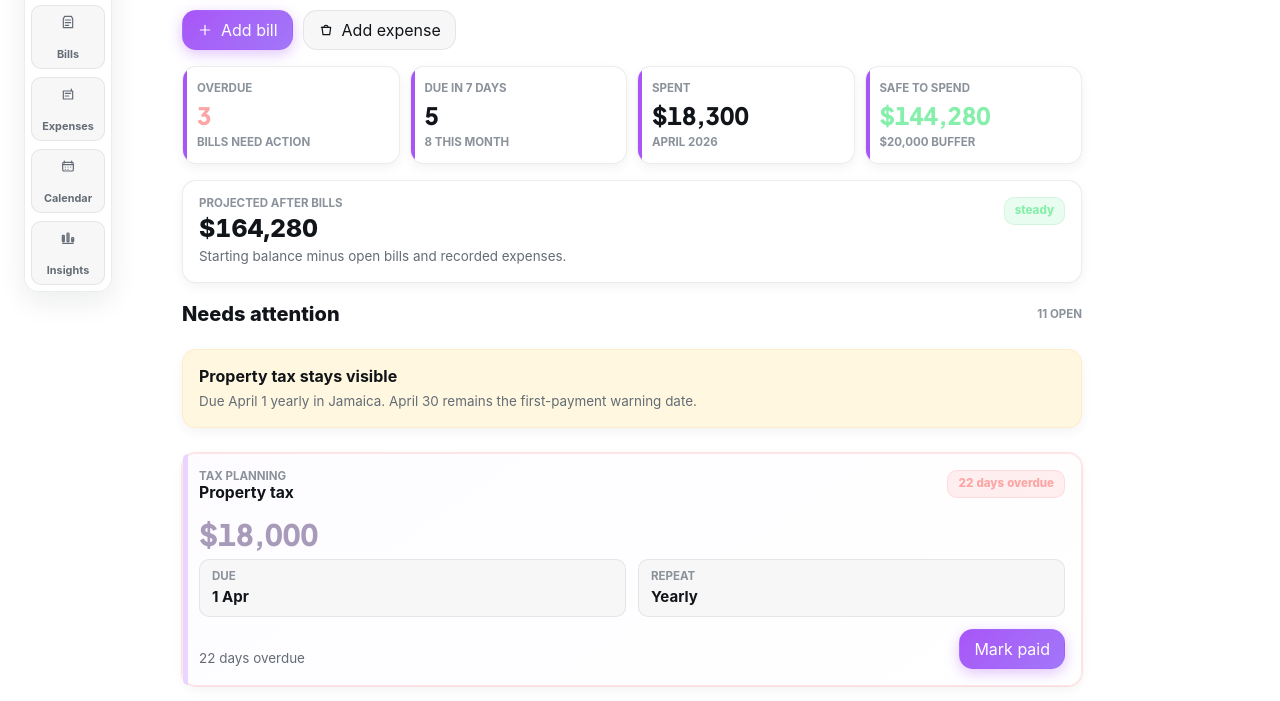
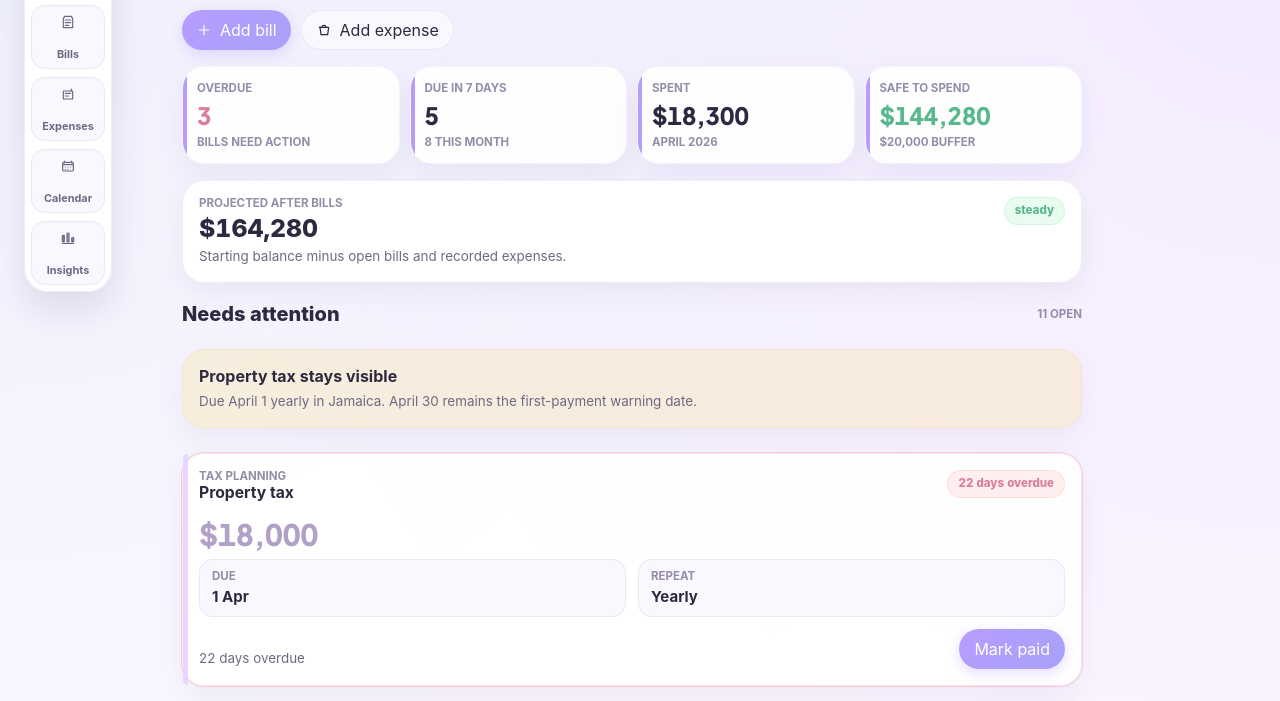
Before and after one commit to ripponmarshall-netizen/upnextbudgeting, a plain HTML site: page index.html in a window 1280 px wide. Shown: the part 98-799 px from the top of the page. Drawn offline with Linux system fonts and the light colour scheme.

Commit message:
Implement pastel theme styles in styles.css
Added a pastel theme with custom CSS variables and styles.

```diff
--- a/styles.css
+++ b/styles.css
@@ -1756,3 +1756,77 @@ button:disabled {
     vertical-align: top;
   }
 }
+/* === PASTEL THEME PASS (Concept One) === */
+:root {
+  --bg: #fcf8ff;
+  --surface: #ffffff;
+  --surface-2: #faf7ff;
+  --surface-3: #f3ecff;
+  --surface-4: #ebe2fb;
+
+  --text: #2d2940;
+  --muted: #6f6984;
+  --soft-muted: #948daa;
+
+  --line: rgba(107, 92, 141, 0.10);
+  --line-strong: rgba(107, 92, 141, 0.18);
+
+  --shadow: 0 18px 40px rgba(105, 88, 143, 0.12);
+  --shadow-soft: 0 10px 26px rgba(105, 88, 143, 0.08);
+
+  --brand: #b79cff;
+  --brand-soft: #f1eaff;
+  --brand-border: rgba(183, 156, 255, 0.34);
+
+  --danger: #d97f97;
+  --warning: #d5a04a;
+  --success: #59b88d;
+  --info: #80afe8;
+
+  --radius: 22px;
+  --radius-small: 14px;
+
+  color-scheme: light;
+}
+
+/* Background */
+html {
+  background:
+    radial-gradient(circle at top right, rgba(183,156,255,0.14), transparent 30%),
+    radial-gradient(circle at top left, rgba(128,175,232,0.10), transparent 28%),
+    var(--bg);
+}
+body { background: transparent; color: var(--text); }
+
+/* Cards */
+.wallet-card,
+.kpi-card,
+.bill-list-card,
+.expense-row,
+.chart-panel,
+.quick-sheet {
+  background: rgba(255,255,255,0.92);
+  border: 1px solid rgba(183,156,255,0.12);
+  border-radius: 22px;
+  box-shadow: 0 10px 26px rgba(105,88,143,0.08);
+}
+
+/* Buttons */
+.primary-action {
+  background: linear-gradient(135deg, #b79cff, #9fd6ff);
+  color: white;
+  border: none;
+}
+
+/* Tab bar */
+.tabbar {
+  background: rgba(255,255,255,0.82);
+  backdrop-filter: blur(18px);
+  border-radius: 24px;
+  box-shadow: 0 18px 36px rgba(105,88,143,0.16);
+}
+
+.tab.is-active {
+  background: linear-gradient(135deg, #f3ecff, #eef6ff);
+  color: #7b63cb;
+}
```
